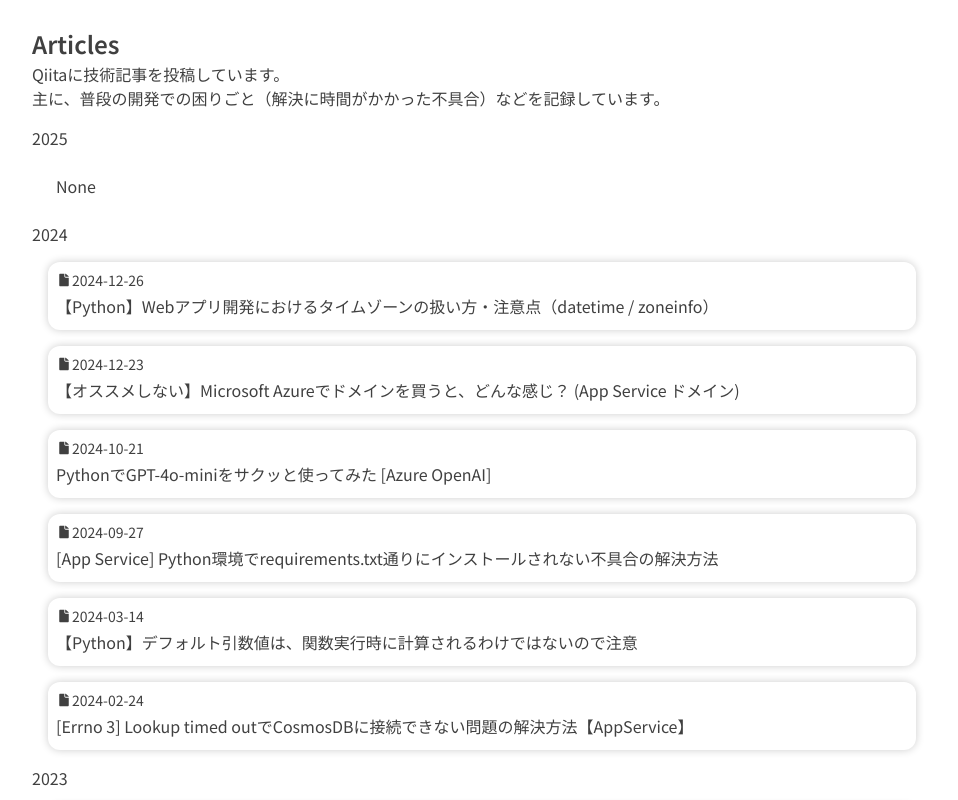
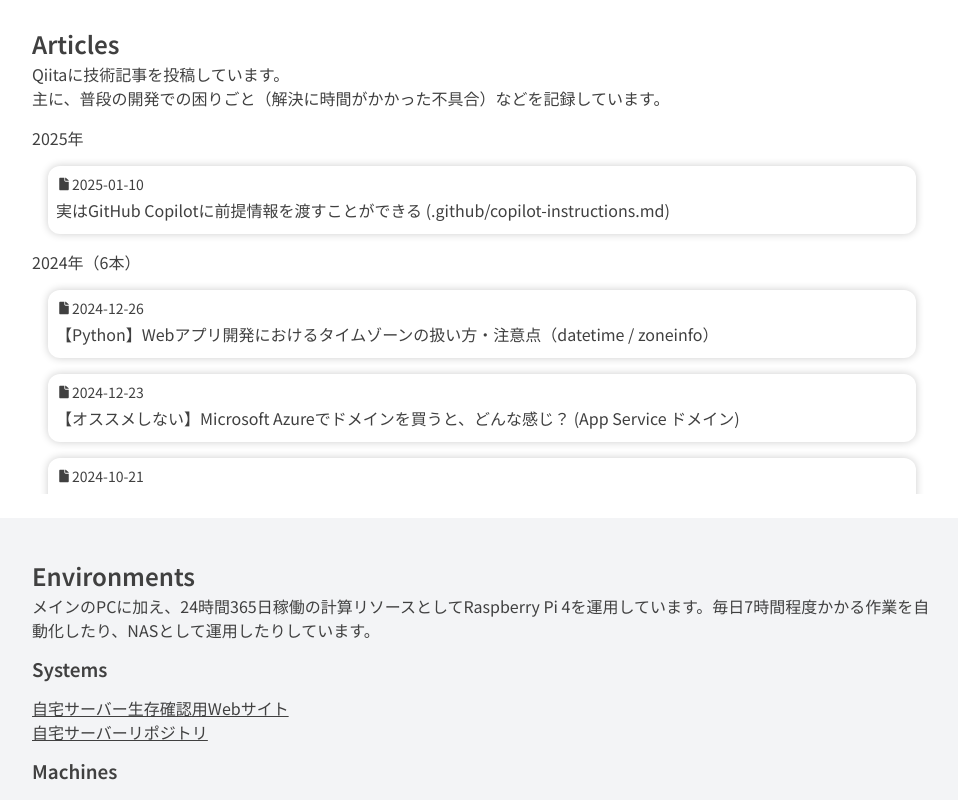
Before and after one commit to hashin2425/hashin2425.github.io, a Next.js app: page / in a window 1280 px wide. Shown: the part 2980-3780 px from the top of the page, without its empty margins (158-1116 px from the left). Built offline with nearby package versions, Linux system fonts and the light colour scheme.

Commit message:
feat: 内容の更新

```diff
--- a/src/app/page.tsx
+++ b/src/app/page.tsx
@@ -169,19 +169,21 @@ export default function Home() {
       <SectionComponent h2text="Articles">
         <p>Qiitaに技術記事を投稿しています。</p>
         <p>主に、普段の開発での困りごと（解決に時間がかかった不具合）などを記録しています。</p>
-        <ul className="pt-4 overflow-y-auto">
-          <li>2025</li>
-          <li className="p-6">None</li>
-          <li>2024</li>
+        <ul className="pt-4 overflow-y-auto max-h-96">
+          <li>2025年</li>
+          <ArticleLinkGenerator articleLink="https://qiita.com/hashin2425/items/d038e0d3de61e51ee3e0" postedAt="2025-01-10" articleTitle="実はGitHub Copilotに前提情報を渡すことができる (.github/copilot-instructions.md)" />
+          <li>2024年（6本）</li>
           <ArticleLinkGenerator articleLink="https://qiita.com/hashin2425/items/a2287f77d417faa5b2bc" postedAt="2024-12-26" articleTitle="【Python】Webアプリ開発におけるタイムゾーンの扱い方・注意点（datetime / zoneinfo）" />
           <ArticleLinkGenerator articleLink="https://qiita.com/hashin2425/items/21ffe5bfd3cd1fbfd64d" postedAt="2024-12-23" articleTitle="【オススメしない】Microsoft Azureでドメインを買うと、どんな感じ？ (App Service ドメイン)" />
           <ArticleLinkGenerator articleLink="https://qiita.com/hashin2425/items/8ea73327cf29a12510ec" postedAt="2024-10-21" articleTitle="PythonでGPT-4o-miniをサクッと使ってみた [Azure OpenAI]" />
           <ArticleLinkGenerator articleLink="https://qiita.com/hashin2425/items/b77186fad78e10304c8b" postedAt="2024-09-27" articleTitle="[App Service] Python環境でrequirements.txt通りにインストールされない不具合の解決方法" />
           <ArticleLinkGenerator articleLink="https://qiita.com/hashin2425/items/55ccc5e4b18455d1158d" postedAt="2024-03-14" articleTitle="【Python】デフォルト引数値は、関数実行時に計算されるわけではないので注意" />
           <ArticleLinkGenerator articleLink="https://qiita.com/hashin2425/items/0e6e0056035bc491a642" postedAt="2024-02-24" articleTitle="[Errno 3] Lookup timed outでCosmosDBに接続できない問題の解決方法【AppService】" />
-          <li>2023</li>
+          <li>2023年（2本）</li>
           <ArticleLinkGenerator articleLink="https://qiita.com/hashin2425/items/dd337f8de0024d6bc354" postedAt="2023-12-06" articleTitle="[App Service] Flask Socket.ioでリアルタイム通信を安定化させる方法" />
           <ArticleLinkGenerator articleLink="https://qiita.com/hashin2425/items/b30dbed78d9323ce15fd" postedAt="2023-11-23" articleTitle="Azure Functionsでトリガーが認識されなくなったら、環境変数を確かめよう" />
+          <li>2022年（0本）</li>
+          <li className="p-6">None</li>
         </ul>
       </SectionComponent>
 
```
